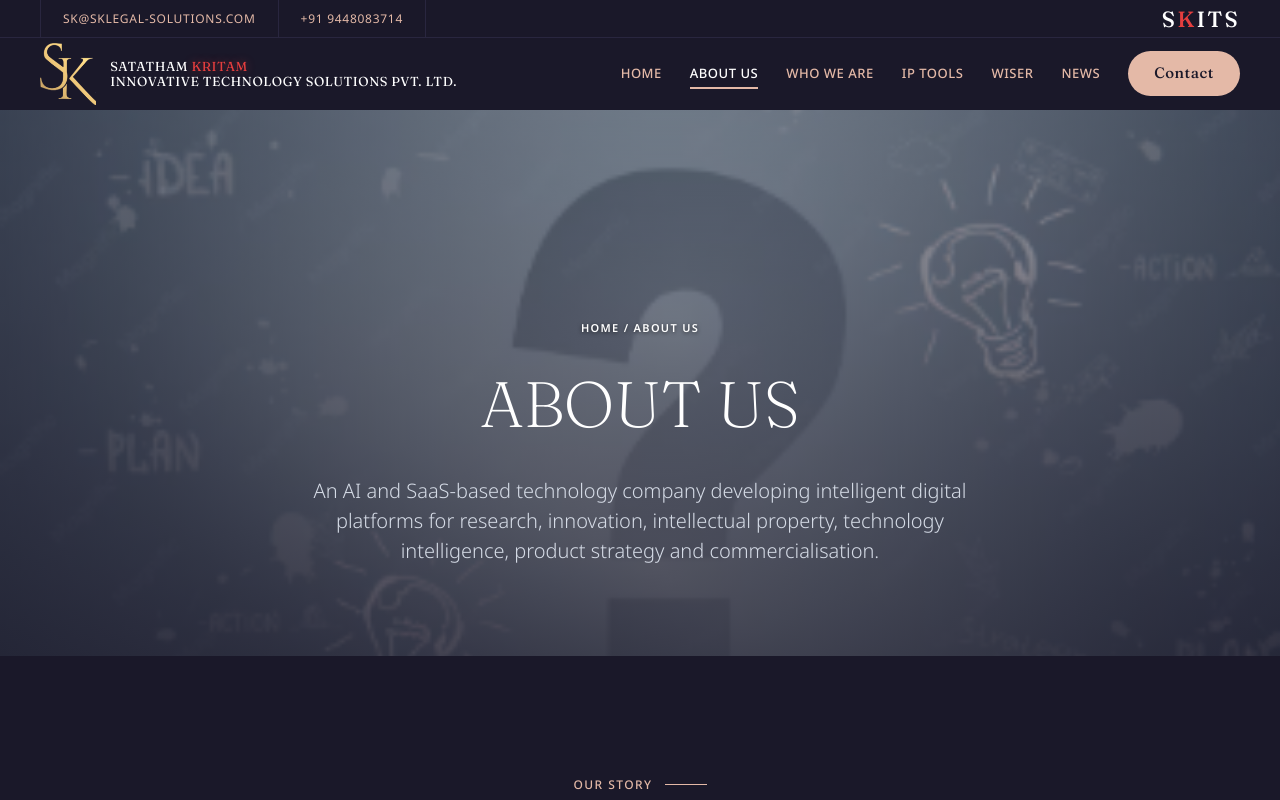
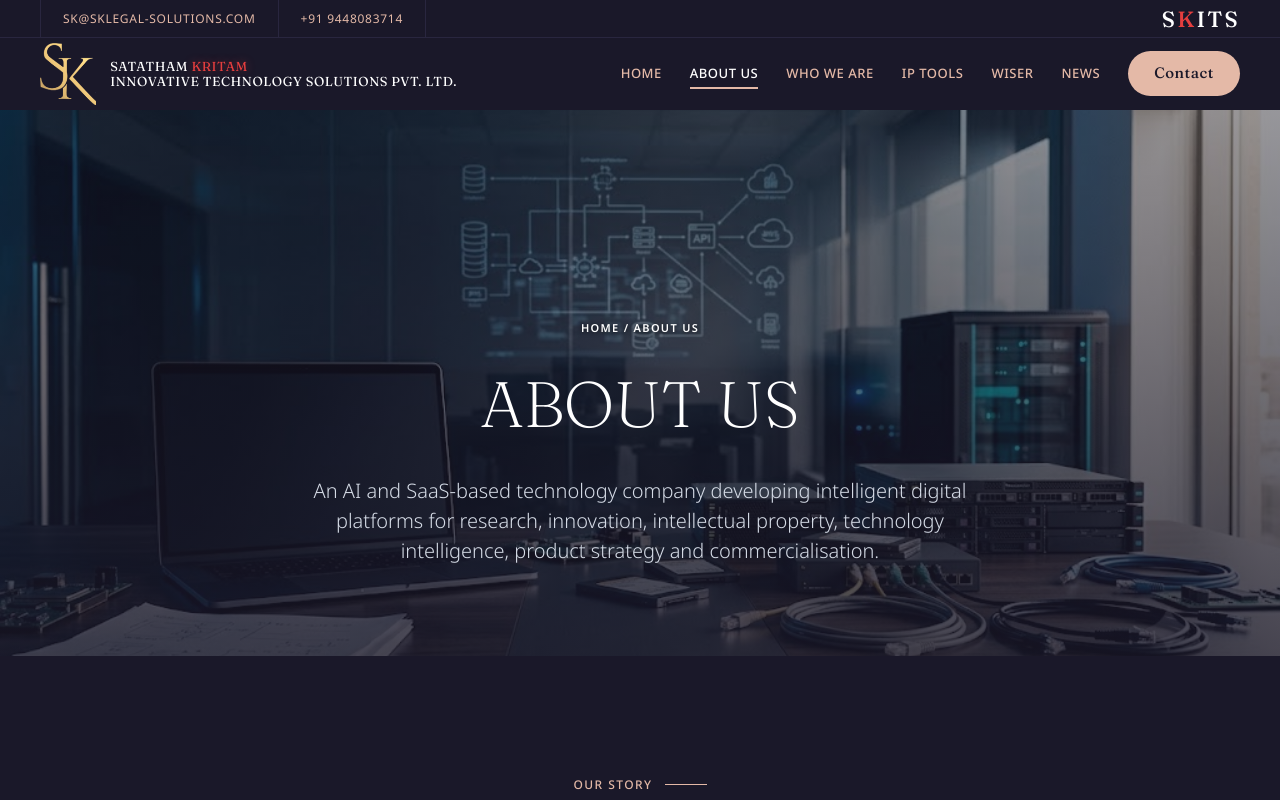
Before and after one commit to vishruthasrinivas0905/skitstech_main, a website: page public/about.html in a window 1280 px wide. Shown: the top 800 px of the page. Drawn offline with Linux system fonts and the light colour scheme.

Commit message:
Website updates

```diff
--- a/public/about.html
+++ b/public/about.html
@@ -43,7 +43,7 @@
         </div>
     </header>
     <main id="main">
-        <section class="page-hero" style="--bg:url('/assets/about-hero.png')">
+        <section class="page-hero" style="--bg:url('/assets/about-hero.jpg')">
             <div class="container">
                 <div class="crumbs"><a href="/">HOME</a> / ABOUT US</div>
                 <h1>About Us</h1>
```
Also changed, not shown: public/assets/about-hero.jpg (added), 1 other file.
